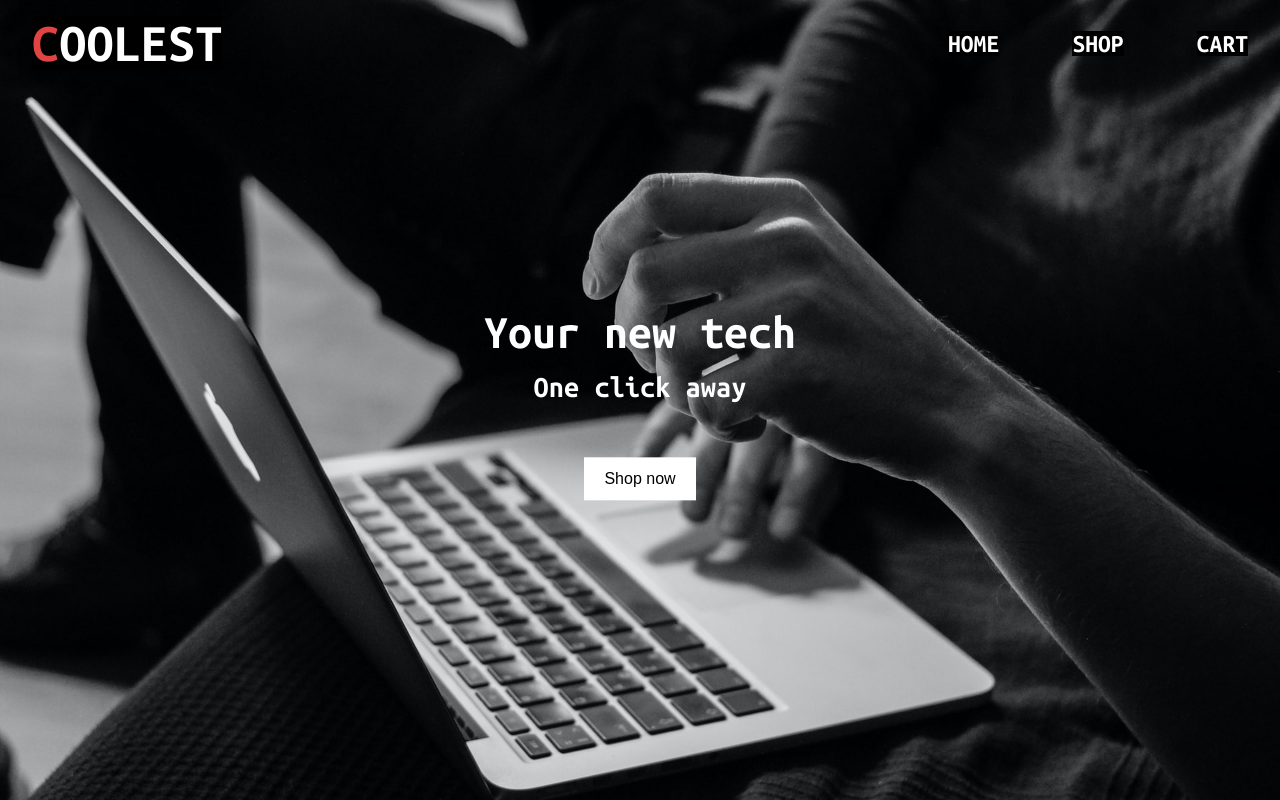
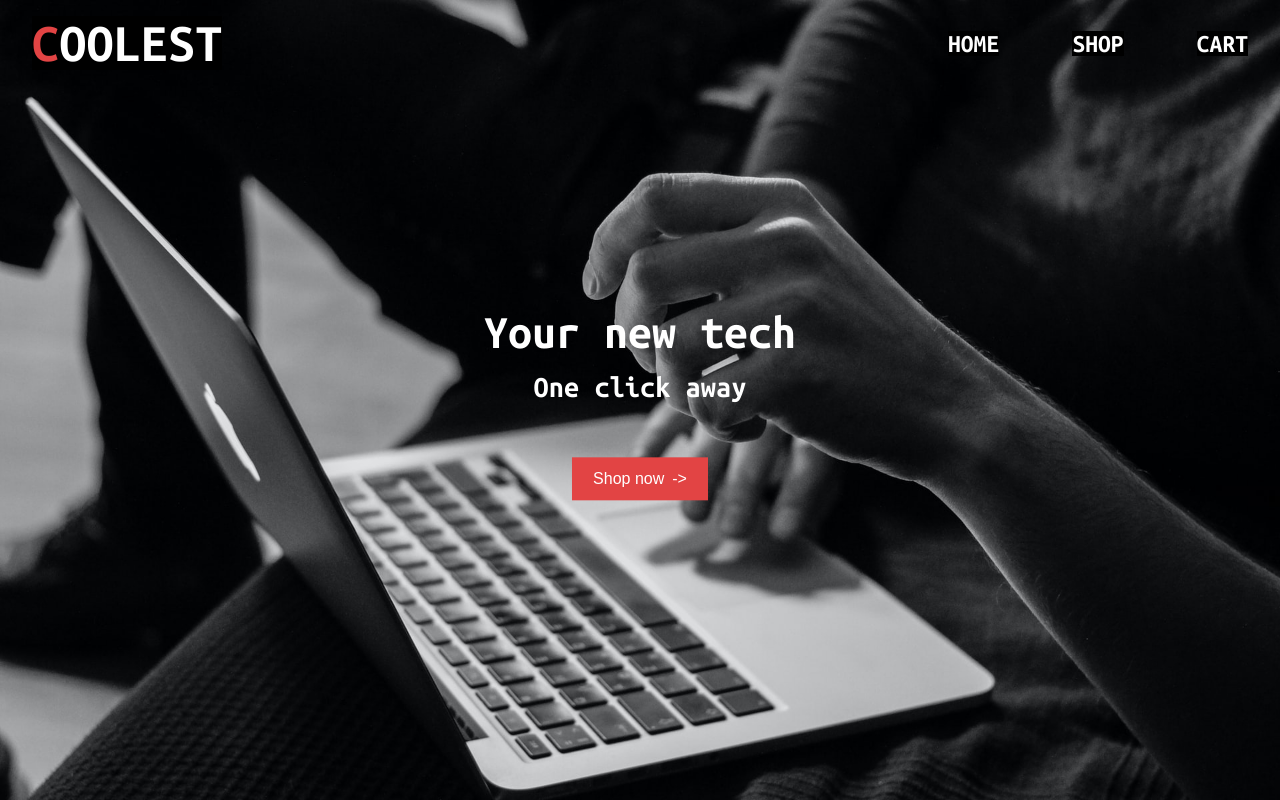
Before and after one commit to alessandrovinciabc/cool-shop-react, a React (Create React App) app: page / in a window 1280 px wide. In both pictures the pointer is over the button "Shop now". Built offline with nearby package versions, Linux system fonts and the light colour scheme.

Commit message:
Add hover styles for CTA button in hero section

```diff
--- a/src/components/Hero.css
+++ b/src/components/Hero.css
@@ -36,4 +36,16 @@
   padding: 0.8rem 1.3rem;
 
   cursor: pointer;
+
+  transition: all 0.1s ease-out;
 }
+
+.Hero__cta:hover::after {
+  content: '->';
+  margin-left: 0.5rem;
+}
+
+.Hero__cta:hover {
+  background-color: rgb(226, 68, 68);
+  color: white;
+}
```
